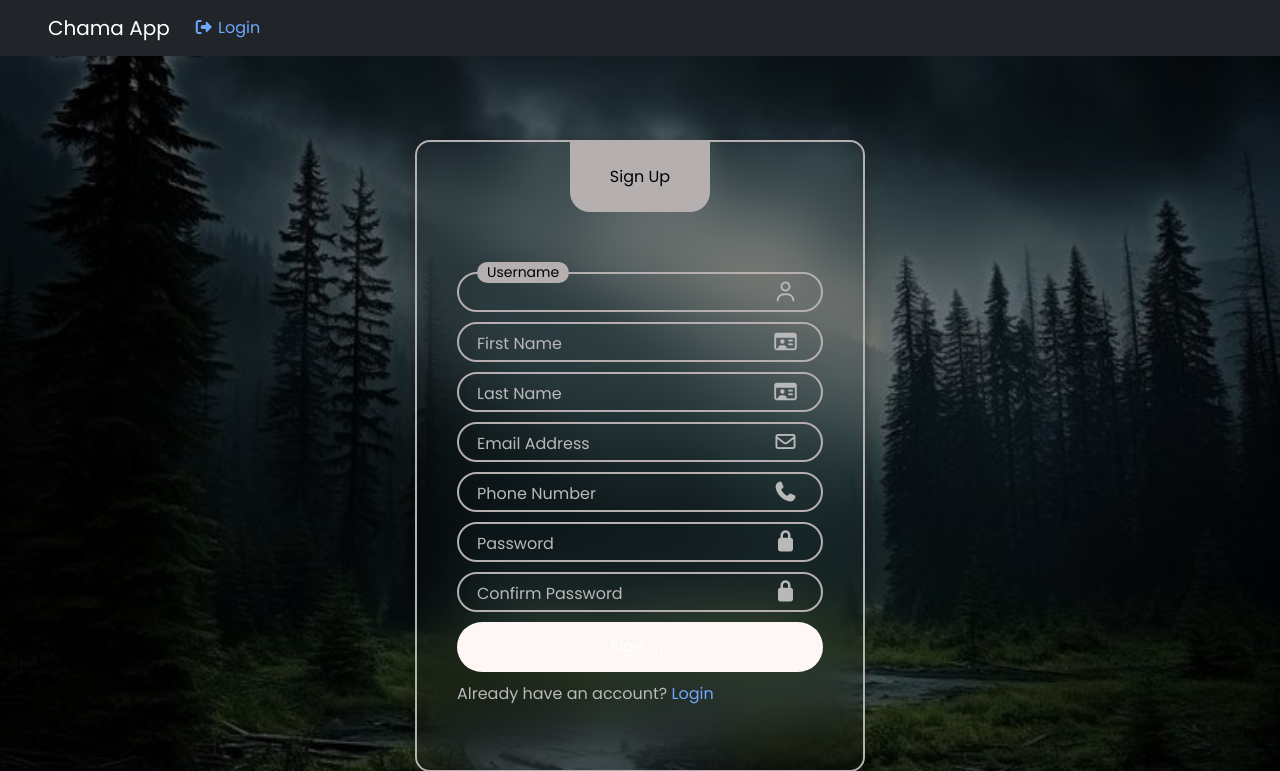
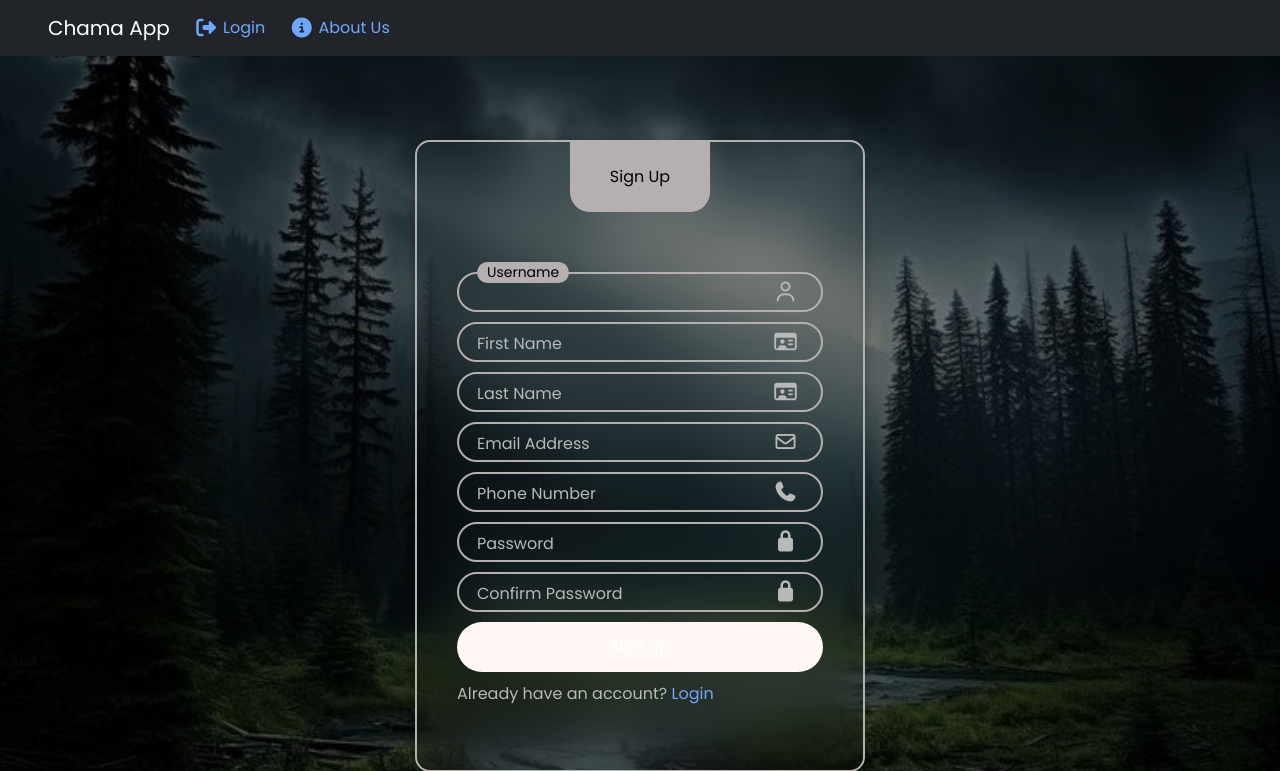
Before and after one commit to LAFlame694/CA-694, a Django app: page /signup/ in a window 1280 px wide. Shown: the top 771 px of the page. Run offline with Django 5.2, Linux system fonts and the light colour scheme; some libraries are stand-ins or nearby versions; some web fonts are replaced.

Commit message:
added about.html file

```diff
--- a/app/templates/app/base.html
+++ b/app/templates/app/base.html
@@ -41,42 +41,54 @@
             {% if request.user.is_authenticated %}
             <li class="nav-item me-4">
               <a href="{% url 'update_user' %}"
-                ><i class="fa-solid fa-circle-user"></i> Profile</a
+                ><i class="fa-solid fa-circle-user fa-lg"></i> Profile</a
               >
             </li>
+
             <li class="nav-item me-4">
               <a href="{% url 'dashboard' %}" class="active">
-                <i class="fa-solid fa-house"></i> Dashboard
+                <i class="fa-solid fa-house fa-lg"></i> Dashboard
               </a>
             </li>
+
             <li class="nav-item me-4">
               <a href="{% url 'transactions' %}">
-                <i class="fa-solid fa-money-bill-transfer"></i> Transactions
+                <i class="fa-solid fa-money-bill-transfer fa-lg"></i>
+                Transactions
               </a>
             </li>
+
             <li class="nav-item me-4">
               <a href="{% url 'accounts' %}">
-                <i class="fa-solid fa-dollar-sign"></i> Accounts
+                <i class="fa-solid fa-dollar-sign fa-lg"></i> Accounts
               </a>
             </li>
+
             <li class="nav-item me-4">
               <a href="{% url 'members_home' %}">
-                <i class="fa-solid fa-users"></i> Members
+                <i class="fa-solid fa-users fa-lg"></i> Members
               </a>
             </li>
 
             <li class="nav-item me-4">
               <a href="{% url 'logout' %}">
-                <i class="fa-solid fa-right-from-bracket"></i> Logout
+                <i class="fa-solid fa-right-from-bracket fa-lg"></i> Logout
               </a>
             </li>
+
             {% else %}
             <li class="nav-item me-4">
               <a href="{% url 'login' %}">
-                <i class="fa-solid fa-right-from-bracket"></i> Login
+                <i class="fa-solid fa-right-from-bracket fa-lg"></i> Login
               </a>
             </li>
             {% endif %}
+
+            <li class="nav-item me-4">
+              <a href="{% url 'about' %}">
+                <i class="fa-solid fa-circle-info fa-lg"></i> About Us
+              </a>
+            </li>
           </ul>
         </div>
       </div>
--- a/app/urls.py
+++ b/app/urls.py
@@ -20,6 +20,7 @@ urlpatterns = [
     #path("transactions/", views.transaction_list, name="transactions"),
     path('withdraw/<int:chama_id>/', views.withdraw_view, name='withdraw'),
     path("transactions/", views.transactions_view, name="transactions"),
+    path('about/', views.about_view, name='about'),
 
 
 
--- a/app/views.py
+++ b/app/views.py
@@ -285,6 +285,10 @@ def create_chama(request):
     return render(request, 'app/create_chama.html', {'form': form})
 
 # ====================================================================================================
+def about_view(request):
+    return render(request, 'app/about.html')
+
+# ====================================================================================================
 def home_view(request):
     if request.user.is_authenticated:
         return redirect('dashboard')
```
Also changed, not shown: app/templates/app/about.html (added, +47 -0 lines), db.sqlite3.
